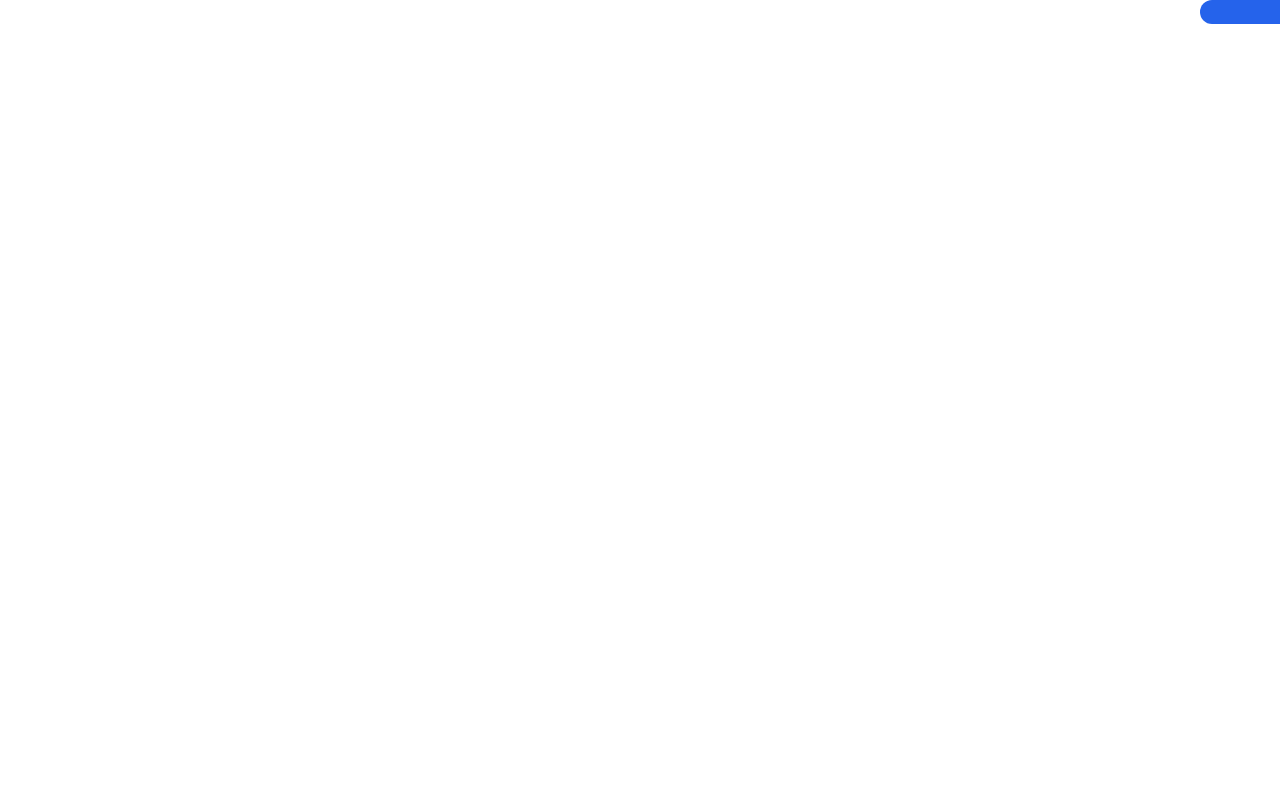
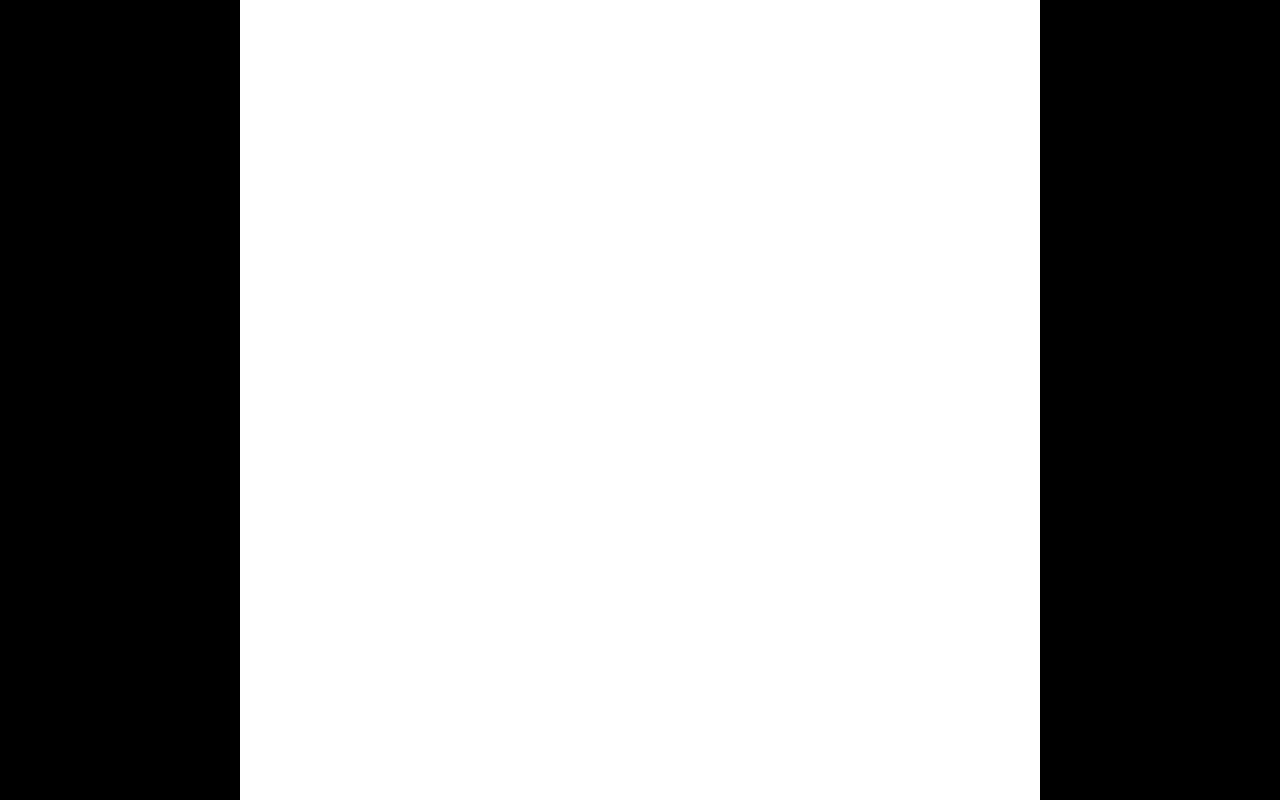
Before and after one commit to kelio-mv/snake-remake, a plain HTML site: page index.html in a window 1280 px wide. Drawn offline with Linux system fonts and the light colour scheme.

Commit message:
Fixed size canvas

```diff
--- /dev/null
+++ b/constants.js
@@ -0,0 +1,5 @@
+const MAP_SIZE = 40;
+const BLOCK_SIZE = 24;
+const CANVAS_SIZE = MAP_SIZE * BLOCK_SIZE;
+
+export { CANVAS_SIZE, MAP_SIZE, BLOCK_SIZE };
--- a/index.html
+++ b/index.html
@@ -2,12 +2,12 @@
 <html lang="en">
   <head>
     <meta charset="UTF-8" />
-    <meta name="viewport" content="width=device-width, initial-scale=1.0" />
+    <meta name="viewport" content="width=device-width, initial-scale=1.0, user-scalable=no" />
     <link rel="stylesheet" href="style.css" />
     <title>Document</title>
   </head>
   <body>
-    <canvas id="canvas"></canvas>
+    <canvas class="canvas"></canvas>
     <script src="main.js" type="module"></script>
   </body>
 </html>
--- a/main.js
+++ b/main.js
@@ -1,6 +1,7 @@
 import Player from "./player.js";
+import { CANVAS_SIZE } from "./constants.js";
 
-const canvas = document.getElementById("canvas");
+const canvas = document.querySelector(".canvas");
 const ctx = canvas.getContext("2d");
 const player = new Player();
 const game = {
@@ -8,8 +9,11 @@ const game = {
 };
 
 function resizeCanvas() {
-  canvas.width = innerWidth;
-  canvas.height = innerHeight;
+  const widthScale = innerWidth / canvas.width;
+  const heightScale = innerHeight / canvas.height;
+  const scale = Math.min(widthScale, heightScale);
+  canvas.style.width = canvas.width * scale + "px";
+  canvas.style.height = canvas.height * scale + "px";
 }
 
 function update() {
@@ -18,12 +22,15 @@ function update() {
   game.lastUpdate = now;
   player.update(deltaTime);
 
-  ctx.clearRect(0, 0, canvas.width, canvas.height);
+  ctx.fillStyle = "white";
+  ctx.fillRect(0, 0, canvas.width, canvas.height);
   player.draw(ctx);
   requestAnimationFrame(update);
 }
 
 addEventListener("resize", resizeCanvas);
 
+canvas.width = CANVAS_SIZE;
+canvas.height = CANVAS_SIZE;
 resizeCanvas();
 update();
--- a/player.js
+++ b/player.js
@@ -1,4 +1,5 @@
-const BLOCK_SIZE = 12;
+import { BLOCK_SIZE } from "./constants.js";
+
 const DIRECTIONS_FROM_KEYS = {
   ArrowUp: "up",
   ArrowDown: "down",
@@ -11,12 +12,12 @@ const DIRECTIONS_FROM_KEYS = {
 };
 const DIRECTION_KEYS = Object.keys(DIRECTIONS_FROM_KEYS);
 const OPPOSITE_DIRECTIONS = { up: "down", down: "up", left: "right", right: "left" };
-const PLAYER_SPEED = 20 * BLOCK_SIZE;
+const PLAYER_SPEED = 10 * BLOCK_SIZE;
 
 class Player {
   body = [
     { x: BLOCK_SIZE, y: BLOCK_SIZE },
-    { x: 15 * BLOCK_SIZE, y: BLOCK_SIZE },
+    { x: 10 * BLOCK_SIZE, y: BLOCK_SIZE },
   ];
   direction = "right";
 
@@ -71,7 +72,7 @@ class Player {
   draw(ctx) {
     ctx.fillStyle = "#2563eb";
     ctx.strokeStyle = "#2563eb";
-    ctx.lineWidth = 2 * BLOCK_SIZE;
+    ctx.lineWidth = BLOCK_SIZE;
     const head = this.body.at(-1);
 
     this.body.forEach((circle, index) => {
@@ -79,7 +80,7 @@ class Player {
         ctx.fillStyle = "#1e40af";
       }
       ctx.beginPath();
-      ctx.arc(circle.x, circle.y, BLOCK_SIZE, 0, 2 * Math.PI);
+      ctx.arc(circle.x, circle.y, BLOCK_SIZE / 2, 0, 2 * Math.PI);
       ctx.fill();
 
       if (circle === head) {
--- a/style.css
+++ b/style.css
@@ -1,7 +1,13 @@
+html,
 body {
-  margin: 0;
+  height: 100%;
 }
 
-#canvas {
-  display: block;
+body {
+  display: flex;
+  justify-content: center;
+  align-items: center;
+  margin: 0;
+  background-color: black;
+  overscroll-behavior: contain;
 }
```
